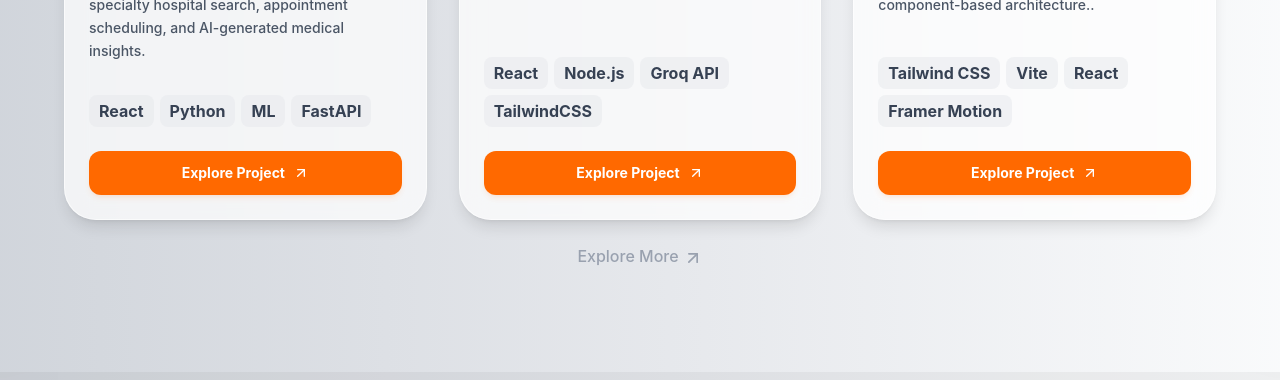
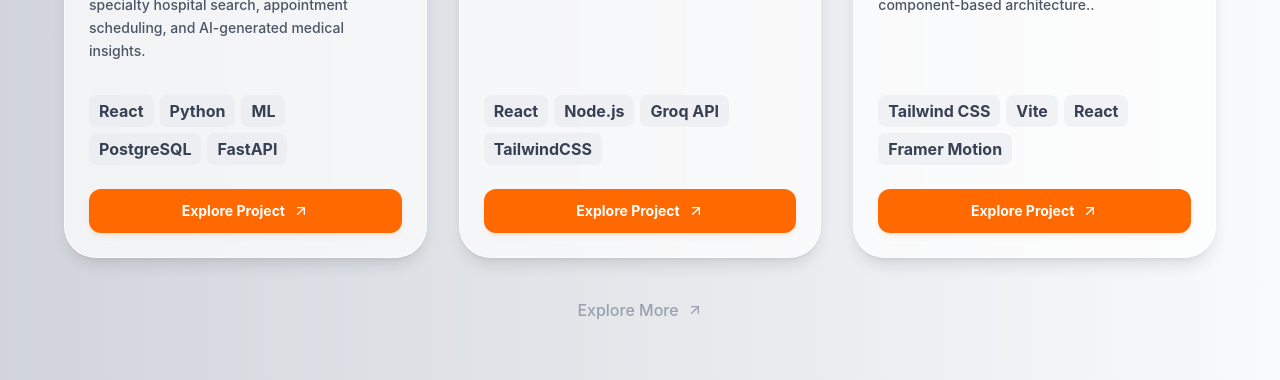
Before and after one commit to ZaidFurkhan/Portfolio, a React (Vite) app: page / in a window 1280 px wide. Shown: the part 2060-2440 px from the top of the page. Built offline with nearby package versions, Linux system fonts and the light colour scheme.

Commit message:
slight changes in ui

```diff
--- a/src/components/Projects.jsx
+++ b/src/components/Projects.jsx
@@ -21,7 +21,7 @@ const projects = [
         title: "MediAssist AI",
         subtitle: "AI Healthcare Assistant",
         description: "MedAssist.AI is an intelligent healthcare web application that merges predictive analytics, conversational AI, and geo-location services to simplify healthcare accessibility. It features symptom-based disease prediction, nearby specialty hospital search, appointment scheduling, and AI-generated medical insights.",
-        tags: ["React", "Python", "ML", "FastAPI"],
+        tags: ["React", "Python", "ML","PostgreSQL", "FastAPI"],
         image: "src/Images/project1.png",
         github: "https://github.com/ZaidFurkhan/MedAssist_Ai",
         demo: "https://medassistai-flax.vercel.app/"
@@ -135,9 +135,9 @@ export default function Projects() {
                     ))}
                 </div>
                 <a href="https://github.com/ZaidFurkhan">
-                <div className="m-4 p-2 gap-1 flex items-end justify-center min-w-5 text-gray-400 font-medium text:sm md:text-md hover:text-orange-700/40 cursor-pointer">
+                <div className="mt-8 p-2 gap-2 flex items-center justify-center text-gray-400 font-medium text:sm md:text-md hover:text-orange-700/40 cursor-pointer">
                     <p>Explore More</p>
-                    <ArrowUpRight className="h-5 w-auto"/>
+                    <ArrowUpRight className="h-4 w-4"/>
                 </div>
                 </a>
             </motion.div>
```
